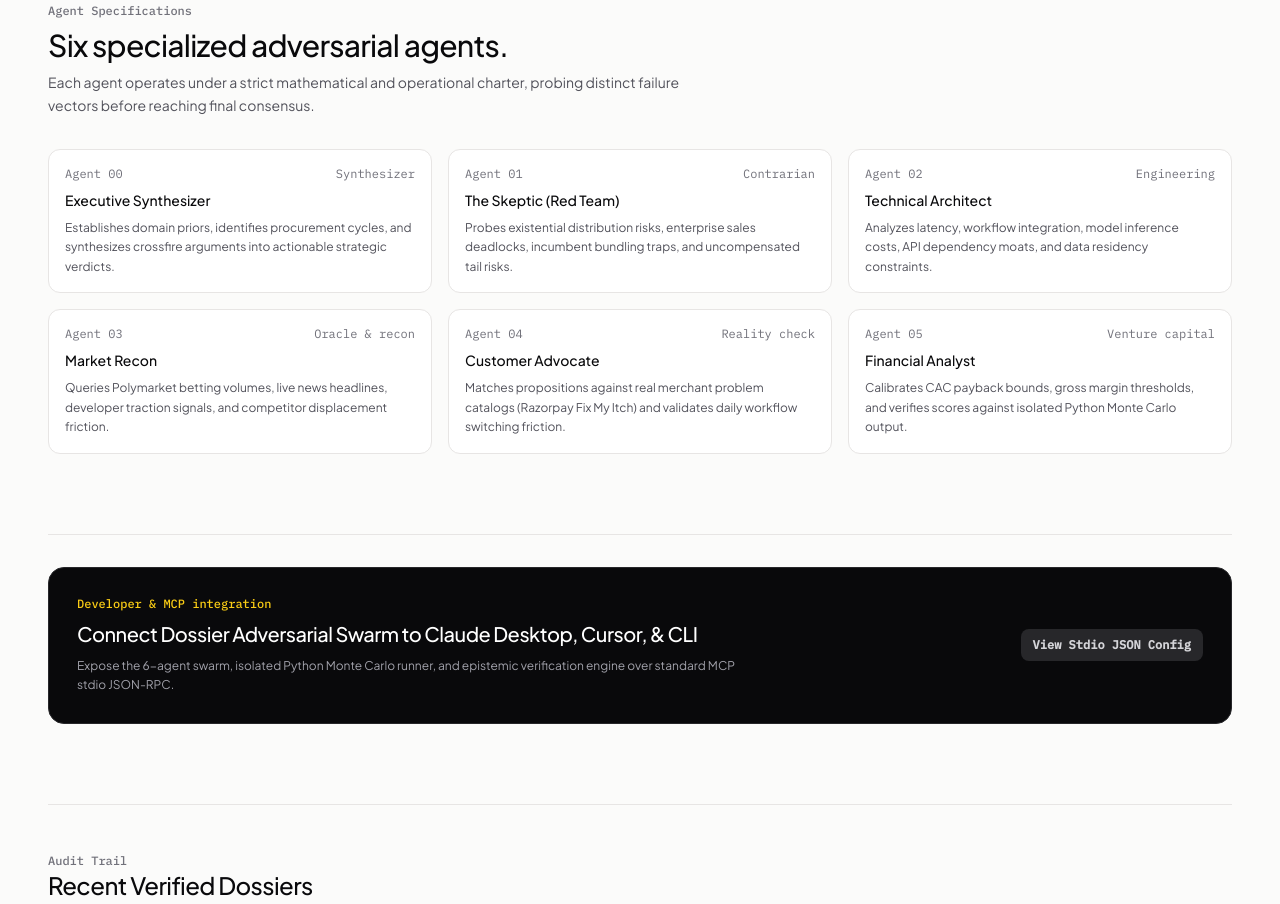
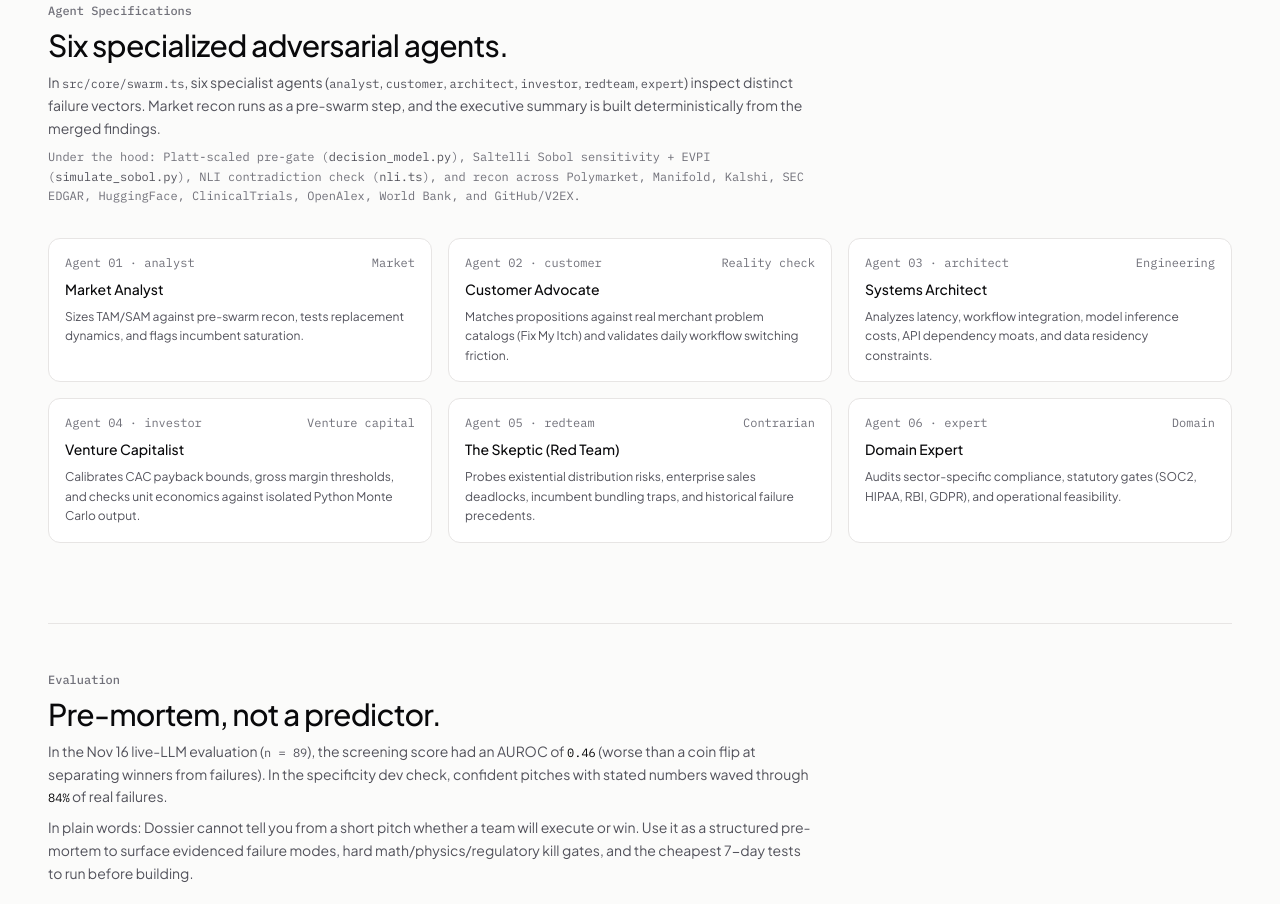
Before and after one commit to sanjeevafk/dossier, a website: page public/index.html in a window 1280 px wide. Shown: the part 1482-2386 px from the top of the page. Drawn offline with Linux system fonts and the light colour scheme; no server answers.

Commit message:
docs(ui): align agent grid with code, reframe report around risks/tests, add evaluation section

```diff
--- a/public/index.html
+++ b/public/index.html
@@ -338,42 +338,37 @@ Example: ReconcilePay is an automated WhatsApp billing assistant for Indian Kira
           </div>
         </div>
 
-        <!-- Verdict Score Block -->
-        <div class="flex flex-col sm:flex-row md:flex-col gap-3 shrink-0 md:w-72">
-          <div class="bg-page border border-line p-4 rounded-xl text-center md:text-right min-w-44 sm:flex-1 md:flex-none shadow-2xs">
-            <span class="text-xs font-mono text-ink-3 block">Screening verdict</span>
-            <span id="resVerdictBadge" class="font-mono text-2xl font-medium text-ok mt-0.5 block">BUILD</span>
-          </div>
-          <div class="bg-page border border-line p-4 rounded-xl text-center md:text-right min-w-44 sm:flex-1 md:flex-none font-mono text-xs shadow-2xs space-y-1">
-            <div class="flex justify-between md:justify-end gap-3"><span class="text-ink-3" id="resScoreLabel">Screening score</span><span id="resScoreVal" class="text-ink font-medium">78/100</span></div>
-            <div class="flex justify-between md:justify-end gap-3"><span class="text-ink-3">Confidence (uncalibrated)</span><span id="resConfidence" class="text-ink font-medium">84%</span></div>
-            <div class="flex justify-between md:justify-end gap-3"><span class="text-ink-3">Risk</span><span id="resRiskLevel" class="text-warn font-medium">MEDIUM</span></div>
+        <!-- Hard Gate / Screening Verdict Block -->
+        <div class="flex flex-col gap-3 shrink-0 md:w-72">
+          <div class="bg-page border border-line p-4 rounded-xl text-center md:text-right min-w-44 shadow-2xs">
+            <span class="text-xs font-mono text-ink-3 block">Hard gate / screening</span>
+            <span id="resVerdictBadge" class="font-mono text-xl font-medium text-ok mt-0.5 block">BUILD</span>
           </div>
         </div>
       </div>
 
-      <!-- Core Decision Factors: Fatal Flaw Trap & 7-Day Test -->
+      <!-- Top Evidenced Risks & Cheapest 7-Day Tests -->
       <div class="grid grid-cols-1 md:grid-cols-2 gap-4 items-stretch">
-        <!-- Fatal Flaw & Kill Conditions -->
+        <!-- Top Evidenced Risks & Kill Conditions -->
         <div class="p-5 bg-page border border-line rounded-xl flex flex-col justify-between space-y-3">
           <div class="space-y-2">
             <div class="flex items-center justify-between">
-              <span class="font-mono text-xs font-medium text-bad">Primary Fatal Flaw Trap</span>
-              <span class="text-xs font-mono px-2 py-0.5 bg-bad-soft text-bad rounded font-medium">Kill condition</span>
+              <span class="font-mono text-xs font-medium text-bad">Top Evidenced Risks</span>
+              <span class="text-xs font-mono px-2 py-0.5 bg-bad-soft text-bad rounded font-medium">Kill gate</span>
             </div>
             <div id="resAssumptionClaim" class="text-xs text-ink font-sans leading-relaxed"></div>
           </div>
           <div class="pt-2 border-t border-line">
-            <div class="text-xs font-mono text-ink-3 font-semibold mb-2">Falsifiable Stop Criteria:</div>
+            <div class="text-xs font-mono text-ink-3 font-semibold mb-2">Hard Kill Gates &amp; Stop Criteria:</div>
             <div id="resKillConditions" class="text-xs text-ink-2 font-sans space-y-2"></div>
           </div>
         </div>
 
-        <!-- Cheapest 7-Day Validation Experiment -->
+        <!-- Cheapest 7-Day Validation Tests -->
         <div class="p-5 bg-page border border-line rounded-xl flex flex-col justify-between space-y-3">
           <div class="space-y-2">
             <div class="flex items-center justify-between">
-              <span class="font-mono text-xs font-medium text-ink">Recommended 7-Day Test</span>
+              <span class="font-mono text-xs font-medium text-ink">Cheapest 7-Day Tests to Run</span>
               <span class="text-xs font-mono px-2 py-0.5 bg-muted text-ink rounded font-medium">Next action</span>
             </div>
             <div id="resValidationExp" class="text-xs text-ink font-sans leading-relaxed space-y-3"></div>
@@ -388,7 +383,7 @@ Example: ReconcilePay is an automated WhatsApp billing assistant for Indian Kira
       <!-- Validation checklist: the founder's to-do list -->
       <div class="space-y-3">
         <div class="flex items-center justify-between">
-          <h3 class="font-mono text-xs font-medium text-ink">Validation checklist (do these first)</h3>
+          <h3 class="font-mono text-xs font-medium text-ink">Cheapest tests checklist (do these first)</h3>
           <button id="resChecklistCopy" onclick="copyChecklist()" class="text-xs font-mono text-ink-3 hover:text-ink px-2 py-1 rounded border border-line hover:border-line-strong transition cursor-pointer hidden">Copy checklist</button>
         </div>
         <div id="resChecklist" class="space-y-2"></div>
@@ -397,10 +392,24 @@ Example: ReconcilePay is an automated WhatsApp billing assistant for Indian Kira
       <!-- Merged findings table -->
       <div class="space-y-3">
         <div class="flex items-center justify-between">
-          <h3 class="font-mono text-xs font-medium text-ink">All findings, merged across lanes</h3>
+          <h3 class="font-mono text-xs font-medium text-ink">Evidenced findings across lanes</h3>
           <span id="resFilteredNote" class="text-xs font-mono text-ink-3"></span>
         </div>
         <div id="resFindingsTable" class="border border-line rounded-xl overflow-hidden divide-y divide-line bg-surface"></div>
+      </div>
+
+      <!-- Screening Score (lower & smaller, screening only) -->
+      <div class="p-4 bg-page border border-line rounded-xl flex flex-wrap items-center justify-between gap-4 font-mono text-xs text-ink-3">
+        <div>
+          <span id="resScoreLabel" class="text-ink-3">Screening only</span>
+          <span class="mx-2 text-line-strong">·</span>
+          <span id="resScoreVal" class="text-ink font-medium">78/100</span>
+          <span class="ml-2">(does not predict outcomes; hard KILL gates still apply to math, physics, and regulatory dealbreakers)</span>
+        </div>
+        <div class="flex items-center gap-4">
+          <span>Confidence (uncalibrated): <strong id="resConfidence" class="text-ink font-medium">84%</strong></span>
+          <span>Risk: <strong id="resRiskLevel" class="text-warn font-medium">MEDIUM</strong></span>
+        </div>
       </div>
 
       <!-- 5-Dimensional Resilience Breakdown -->
@@ -559,45 +568,48 @@ Example: ReconcilePay is an automated WhatsApp billing assistant for Indian Kira
     <!-- 6. 6-AGENT SWARM ARCHITECTURE                                -->
     <!-- ============================================================ -->
     <section id="architectureSection" class="pt-12 border-t border-line space-y-8">
-      <div class="max-w-2xl space-y-2">
+      <div class="max-w-3xl space-y-2">
         <div class="font-mono text-xs font-medium text-ink-3">Agent Specifications</div>
         <h2 class="text-2xl sm:text-3xl font-medium tracking-tight text-ink">
           Six specialized adversarial agents.
         </h2>
         <p class="text-sm text-ink-2 leading-relaxed">
-          Each agent operates under a strict mathematical and operational charter, probing distinct failure vectors before reaching final consensus.
+          In <span class="font-mono text-xs">src/core/swarm.ts</span>, six specialist agents (<span class="font-mono text-xs">analyst</span>, <span class="font-mono text-xs">customer</span>, <span class="font-mono text-xs">architect</span>, <span class="font-mono text-xs">investor</span>, <span class="font-mono text-xs">redteam</span>, <span class="font-mono text-xs">expert</span>) inspect distinct failure vectors. Market recon runs as a pre-swarm step, and the executive summary is built deterministically from the merged findings.
+        </p>
+        <p class="text-xs font-mono text-ink-3 leading-relaxed">
+          Under the hood: Platt-scaled pre-gate (<span class="text-ink-2">decision_model.py</span>), Saltelli Sobol sensitivity + EVPI (<span class="text-ink-2">simulate_sobol.py</span>), NLI contradiction check (<span class="text-ink-2">nli.ts</span>), and recon across Polymarket, Manifold, Kalshi, SEC EDGAR, HuggingFace, ClinicalTrials, OpenAlex, World Bank, and GitHub/V2EX.
         </p>
       </div>
 
       <div class="grid grid-cols-1 sm:grid-cols-2 lg:grid-cols-3 gap-4 font-mono text-xs">
         <div class="p-4 bg-surface border border-line rounded-xl space-y-2">
           <div class="flex items-center justify-between text-ink-3 text-xs">
-            <span>Agent 00</span>
-            <span>Synthesizer</span>
+            <span>Agent 01 · analyst</span>
+            <span>Market</span>
           </div>
-          <div class="font-sans font-medium text-ink text-sm">Executive Synthesizer</div>
+          <div class="font-sans font-medium text-ink text-sm">Market Analyst</div>
           <p class="font-sans text-xs text-ink-2 leading-relaxed">
-            Establishes domain priors, identifies procurement cycles, and synthesizes crossfire arguments into actionable strategic verdicts.
+            Sizes TAM/SAM against pre-swarm recon, tests replacement dynamics, and flags incumbent saturation.
           </p>
         </div>
 
         <div class="p-4 bg-surface border border-line rounded-xl space-y-2">
           <div class="flex items-center justify-between text-ink-3 text-xs">
-            <span>Agent 01</span>
-            <span>Contrarian</span>
+            <span>Agent 02 · customer</span>
+            <span>Reality check</span>
           </div>
-          <div class="font-sans font-medium text-ink text-sm">The Skeptic (Red Team)</div>
+          <div class="font-sans font-medium text-ink text-sm">Customer Advocate</div>
           <p class="font-sans text-xs text-ink-2 leading-relaxed">
-            Probes existential distribution risks, enterprise sales deadlocks, incumbent bundling traps, and uncompensated tail risks.
+            Matches propositions against real merchant problem catalogs (Fix My Itch) and validates daily workflow switching friction.
           </p>
         </div>
 
         <div class="p-4 bg-surface border border-line rounded-xl space-y-2">
           <div class="flex items-center justify-between text-ink-3 text-xs">
-            <span>Agent 02</span>
+            <span>Agent 03 · architect</span>
             <span>Engineering</span>
           </div>
-          <div class="font-sans font-medium text-ink text-sm">Technical Architect</div>
+          <div class="font-sans font-medium text-ink text-sm">Systems Architect</div>
           <p class="font-sans text-xs text-ink-2 leading-relaxed">
             Analyzes latency, workflow integration, model inference costs, API dependency moats, and data residency constraints.
           </p>
@@ -605,36 +617,54 @@ Example: ReconcilePay is an automated WhatsApp billing assistant for Indian Kira
 
         <div class="p-4 bg-surface border border-line rounded-xl space-y-2">
           <div class="flex items-center justify-between text-ink-3 text-xs">
-            <span>Agent 03</span>
-            <span>Oracle &amp; recon</span>
+            <span>Agent 04 · investor</span>
+            <span>Venture capital</span>
           </div>
-          <div class="font-sans font-medium text-ink text-sm">Market Recon</div>
+          <div class="font-sans font-medium text-ink text-sm">Venture Capitalist</div>
           <p class="font-sans text-xs text-ink-2 leading-relaxed">
-            Queries Polymarket betting volumes, live news headlines, developer traction signals, and competitor displacement friction.
+            Calibrates CAC payback bounds, gross margin thresholds, and checks unit economics against isolated Python Monte Carlo output.
           </p>
         </div>
 
         <div class="p-4 bg-surface border border-line rounded-xl space-y-2">
           <div class="flex items-center justify-between text-ink-3 text-xs">
-            <span>Agent 04</span>
-            <span>Reality check</span>
+            <span>Agent 05 · redteam</span>
+            <span>Contrarian</span>
           </div>
-          <div class="font-sans font-medium text-ink text-sm">Customer Advocate</div>
+          <div class="font-sans font-medium text-ink text-sm">The Skeptic (Red Team)</div>
           <p class="font-sans text-xs text-ink-2 leading-relaxed">
-            Matches propositions against real merchant problem catalogs (Razorpay Fix My Itch) and validates daily workflow switching friction.
+            Probes existential distribution risks, enterprise sales deadlocks, incumbent bundling traps, and historical failure precedents.
           </p>
         </div>
 
         <div class="p-4 bg-surface border border-line rounded-xl space-y-2">
           <div class="flex items-center justify-between text-ink-3 text-xs">
-            <span>Agent 05</span>
-            <span>Venture capital</span>
+            <span>Agent 06 · expert</span>
+            <span>Domain</span>
           </div>
-          <div class="font-sans font-medium text-ink text-sm">Financial Analyst</div>
+          <div class="font-sans font-medium text-ink text-sm">Domain Expert</div>
           <p class="font-sans text-xs text-ink-2 leading-relaxed">
-            Calibrates CAC payback bounds, gross margin thresholds, and verifies scores against isolated Python Monte Carlo output.
+            Audits sector-specific compliance, statutory gates (SOC2, HIPAA, RBI, GDPR), and operational feasibility.
           </p>
         </div>
+      </div>
+    </section>
+
+    <!-- ============================================================ -->
+    <!-- 6B. EVALUATION & HONEST LIMITS                               -->
+    <!-- ============================================================ -->
+    <section id="evaluationSection" class="pt-12 border-t border-line space-y-6">
+      <div class="max-w-3xl space-y-2">
+        <div class="font-mono text-xs font-medium text-ink-3">Evaluation</div>
+        <h2 class="text-2xl sm:text-3xl font-medium tracking-tight text-ink">
+          Pre-mortem, not a predictor.
+        </h2>
+        <p class="text-sm text-ink-2 leading-relaxed">
+          In the Nov 16 live-LLM evaluation (<span class="font-mono text-xs">n = 89</span>), the screening score had an AUROC of <span class="font-mono text-xs text-ink">0.46</span> (worse than a coin flip at separating winners from failures). In the specificity dev check, confident pitches with stated numbers waved through <span class="font-mono text-xs text-ink">84%</span> of real failures.
+        </p>
+        <p class="text-sm text-ink-2 leading-relaxed">
+          In plain words: Dossier cannot tell you from a short pitch whether a team will execute or win. Use it as a structured pre-mortem to surface evidenced failure modes, hard math/physics/regulatory kill gates, and the cheapest 7-day tests to run before building.
+        </p>
       </div>
     </section>
 
```
Also changed, not shown: public/dist.css.
